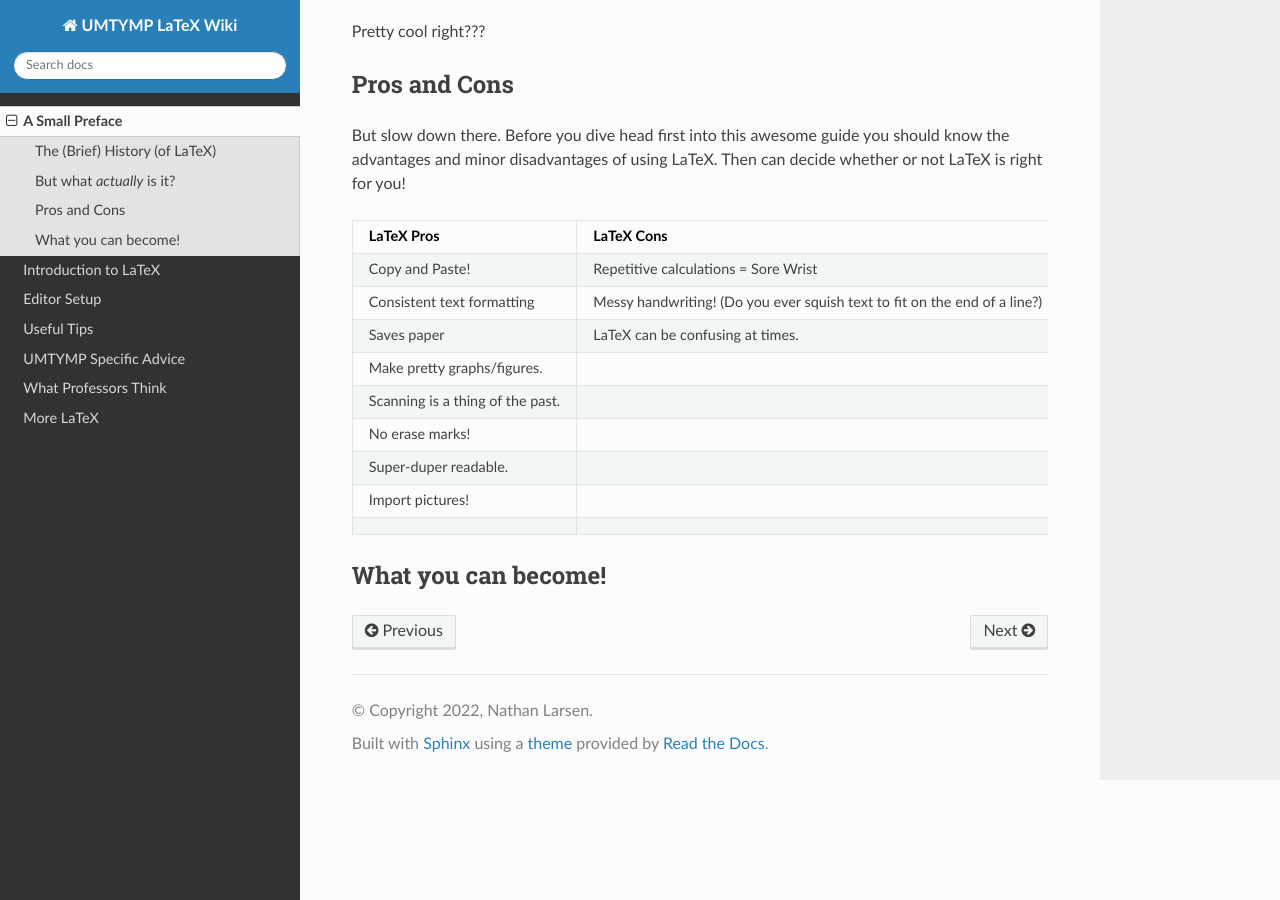
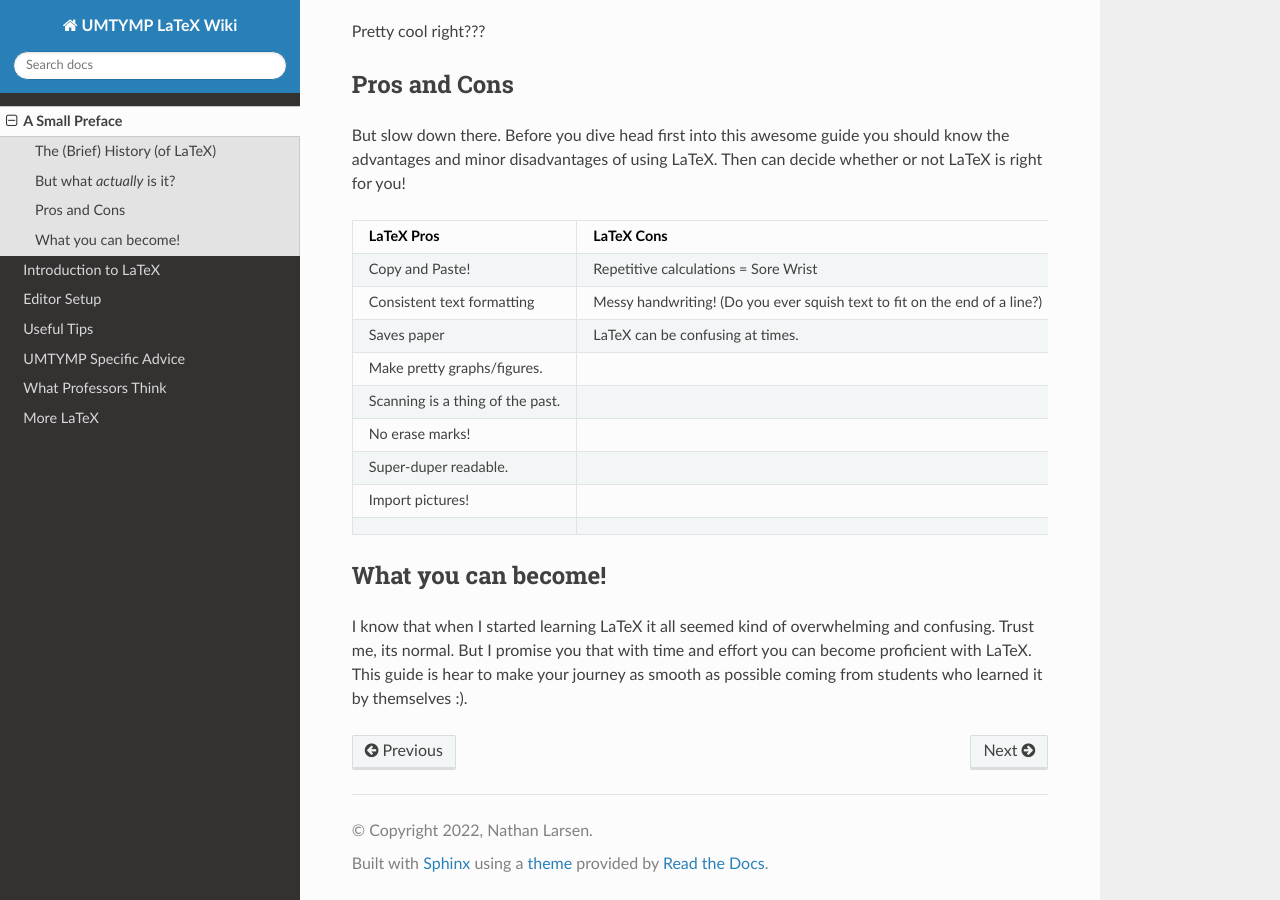
Before and after one commit to GrandMoff100/UMTYMP-Latex-Wiki, a Sphinx documentation site: the page built from docs/preface.rst, in a window 1280 px wide and 900 px high, scrolled down 540 px. Built offline with Sphinx 7.4.7 and the Read the Docs theme 2.0.0, drawn with Linux system fonts in a browser that asks for light colours.

Commit message:
Add concluding encouragement to the preface.

```diff
--- a/docs/preface.rst
+++ b/docs/preface.rst
@@ -73,3 +73,8 @@
 
 What you can become!
 -----------------------
+
+I know that when I started learning LaTeX it all seemed kind of overwhelming and confusing. Trust me, its normal. But I promise you that with time and effort you can become proficient with LaTeX. This guide is hear to make your journey as smooth as possible coming from students who learned it by themselves :).
+
+  ..
+     Hit us up with your comments and questions at our disco server __here__.
```
